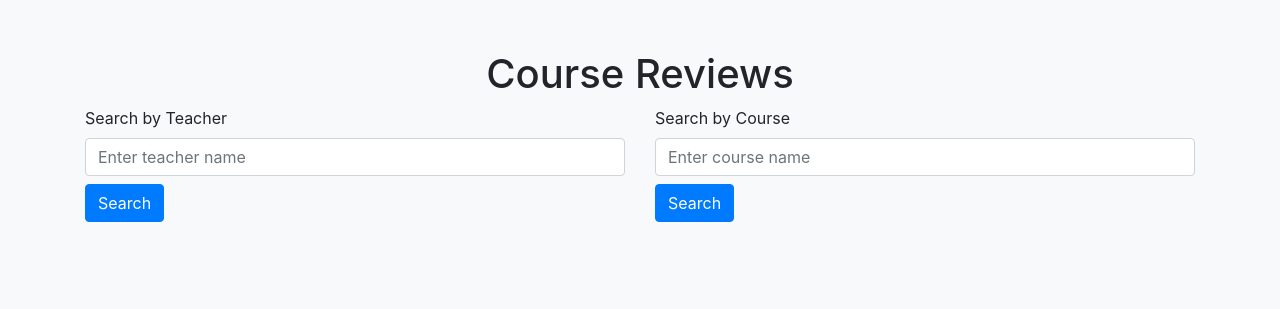
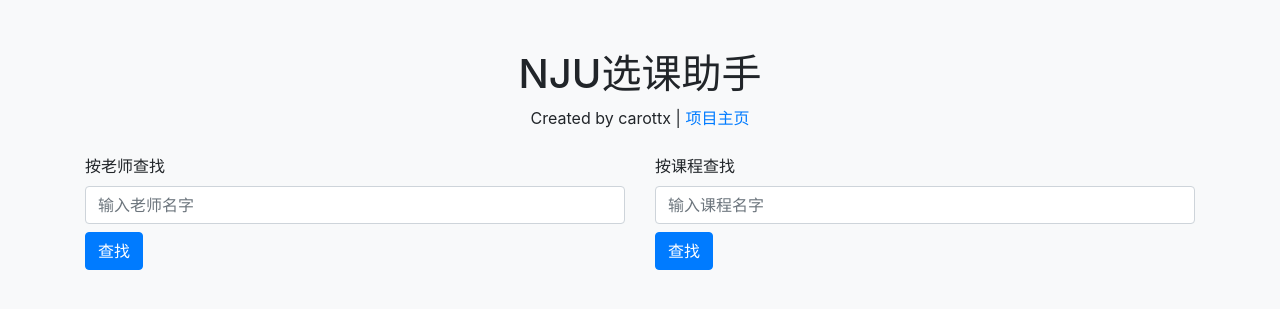
Before and after one commit to carottX/nju-class, a Flask app: page / in a window 1280 px wide. Shown: the top 309 px of the page. Run offline with Flask 3, Linux system fonts and the light colour scheme; parts of the project's set-up code (start-up, migrations or seed data) failed here and were passed over; some libraries are stand-ins or nearby versions.

Commit message:
Updated html

```diff
--- a/templates/index.html
+++ b/templates/index.html
@@ -1,9 +1,9 @@
 <!DOCTYPE html>
-<html lang="en">
+<html lang="zh-CN">
 <head>
     <meta charset="UTF-8">
     <meta name="viewport" content="width=device-width, initial-scale=1.0">
-    <title>Course Reviews</title>
+    <title>NJU选课助手</title>
     <link href="https://stackpath.bootstrapcdn.com/bootstrap/4.5.2/css/bootstrap.min.css" rel="stylesheet">
     <style>
         body {
@@ -19,21 +19,25 @@
 </head>
 <body>
     <div class="container">
-        <h1 class="text-center">Course Reviews</h1>
+        <h1 class="text-center">NJU选课助手</h1>
+        <div class="text-center mb-4">
+            <span>Created by carottx</span> |
+            <a href="https://github.com/carottX/nju-class" target="_blank">项目主页</a>
+        </div>
         <div class="row">
             <div class="col-md-6">
                 <div class="form-group">
-                    <label for="teacherName">Search by Teacher</label>
-                    <input type="text" id="teacherName" class="form-control" placeholder="Enter teacher name">
-                    <button class="btn btn-primary mt-2" onclick="searchTeacher()">Search</button>
+                    <label for="teacherName">按老师查找</label>
+                    <input type="text" id="teacherName" class="form-control" placeholder="输入老师名字">
+                    <button class="btn btn-primary mt-2" onclick="searchTeacher()">查找</button>
                 </div>
                 <div id="teacherResults"></div>
             </div>
             <div class="col-md-6">
                 <div class="form-group">
-                    <label for="courseName">Search by Course</label>
-                    <input type="text" id="courseName" class="form-control" placeholder="Enter course name">
-                    <button class="btn btn-primary mt-2" onclick="searchCourse()">Search</button>
+                    <label for="courseName">按课程查找</label>
+                    <input type="text" id="courseName" class="form-control" placeholder="输入课程名字">
+                    <button class="btn btn-primary mt-2" onclick="searchCourse()">查找</button>
                 </div>
                 <div id="courseResults"></div>
             </div>
```
